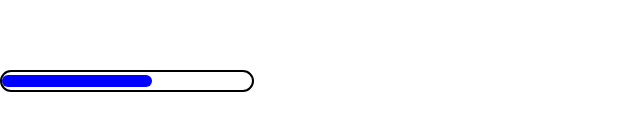
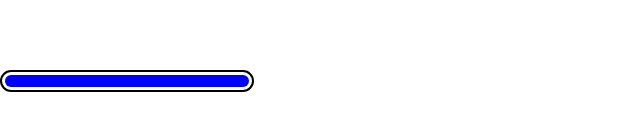
Before and after one commit to FefAzvdo/componentes-usando-typescript, a React (Vite) app: page / in a window 1280 px wide. Shown: the part 319-450 px from the top of the page, without its empty margins (0-640 px from the left). Built offline with nearby package versions, Linux system fonts and the light colour scheme.

Commit message:
ajustado css <ProgressBarInnerDiv />

```diff
--- a/src/components/ProgressBar/index.tsx
+++ b/src/components/ProgressBar/index.tsx
@@ -15,7 +15,7 @@ const ProgressBar = ({
   barWidth = 250,
   step = 15,
   duration = 50,
-  isInfinite = true,
+  isInfinite = false,
   barHeight = 12,
   barColor = "blue",
 }: ProgressBarProps) => {
@@ -28,9 +28,9 @@ const ProgressBar = ({
     setSizeOfTheBar((prev) => prev + STEP);
   };
 
-  useEffect(() => {
-    increment();
-  }, []);
+  // useEffect(() => {
+  //   increment();
+  // }, []);
 
   useEffect(() => {
     if (sizeOfTheBar >= BAR_WIDTH) {
@@ -43,6 +43,11 @@ const ProgressBar = ({
   }, [sizeOfTheBar]);
 
   return (
+    <div
+      onClick={() => {
+        increment();
+      }}
+    >
       <ProgressBarWrapper
         sizeOfTheProgressBarWrapper={barWidth}
         heightOfProgressBarWrapper={barHeight}
@@ -53,6 +58,7 @@ const ProgressBar = ({
           colorOfProgressBar={barColor}
         />
       </ProgressBarWrapper>
+    </div>
   );
 };
 
--- a/src/components/ProgressBar/styles.ts
+++ b/src/components/ProgressBar/styles.ts
@@ -29,4 +29,6 @@ export const ProgressBarInnerDiv = styled.div<ProgressBarInnerDivProps>`
   background-color: ${(props) => props.colorOfProgressBar};
   border-radius: 60px;
   color: ${(props) => `${props.colorOfProgressBar}`};
+  margin-left: 3px;
+  margin-right: 3px;
 `;
```
Lines whose indentation alone changed are shown as unchanged.
